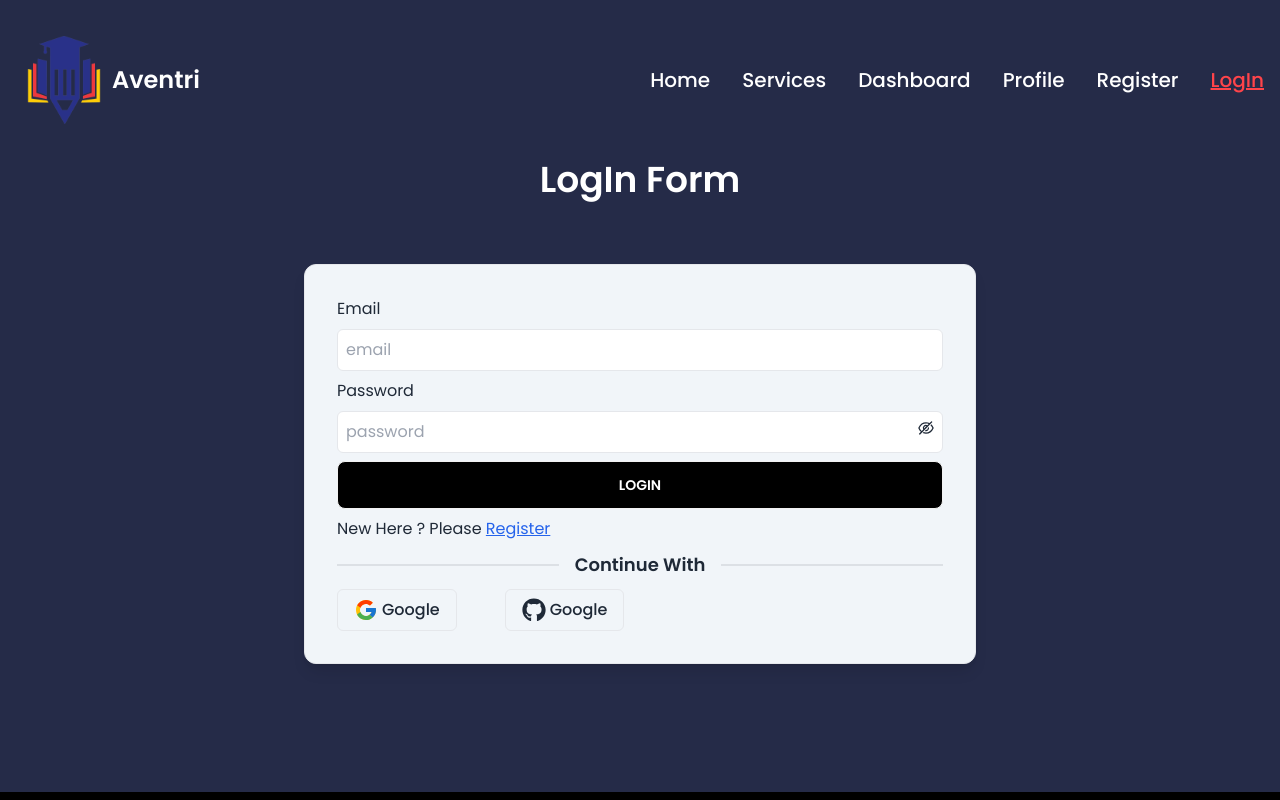
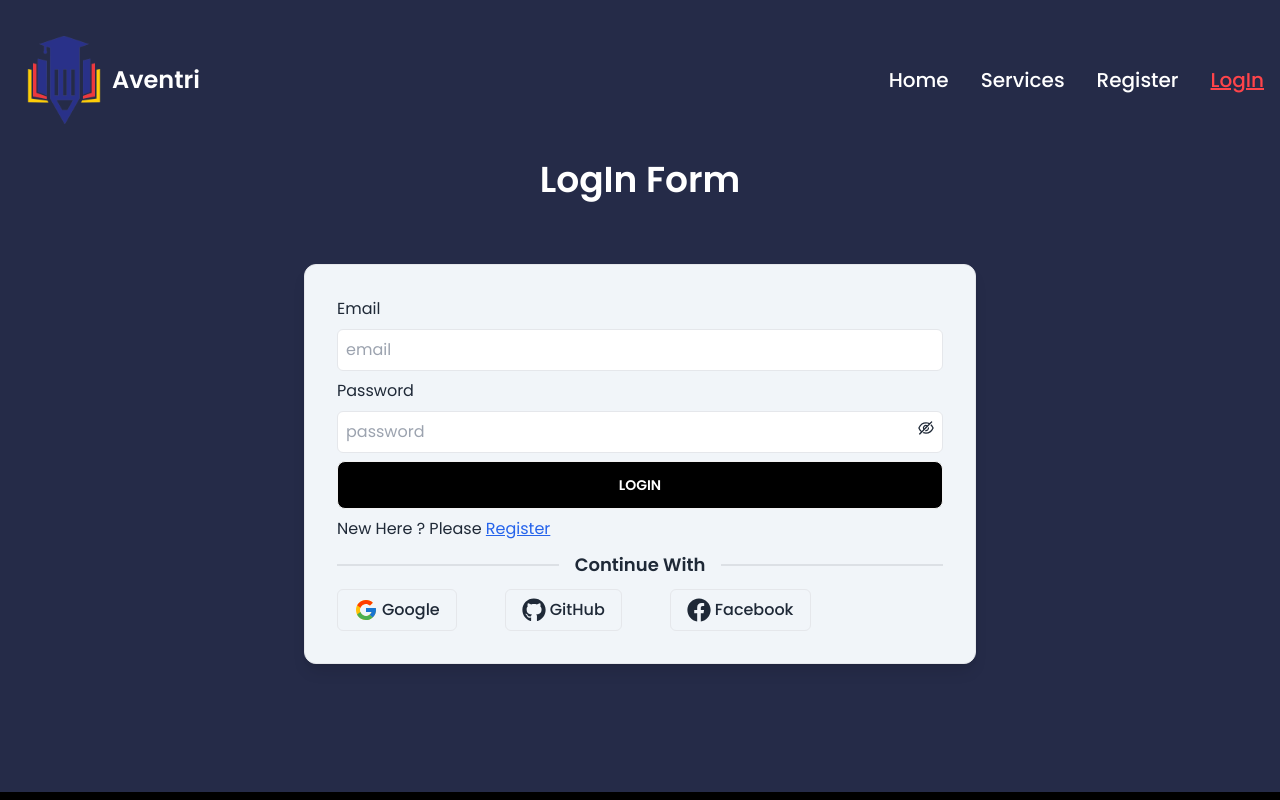
Before and after one commit to tohahpro/Educational-event, a React (Vite) app: page /login in a window 1280 px wide. Shown: the top 800 px of the page. Built offline with nearby package versions, Linux system fonts and the light colour scheme; no server answers.

Commit message:
repo change

```diff
--- a/index.html
+++ b/index.html
@@ -5,7 +5,7 @@
   <meta charset="UTF-8" />
   <link rel="icon" type="image/svg+xml" href="/vite.svg" />
   <meta name="viewport" content="width=device-width, initial-scale=1.0" />
-  <title>Educational Events</title>
+  <title>Aventri</title>
 </head>
 
 <body>
--- a/package.json
+++ b/package.json
@@ -17,6 +17,7 @@
     "match-sorter": "^6.3.1",
     "prop-types": "^15.8.1",
     "react": "^18.2.0",
+    "react-countup": "^6.4.2",
     "react-dom": "^18.2.0",
     "react-hot-toast": "^2.4.1",
     "react-icons": "^4.11.0",
--- a/src/Components/Footer/Footer.jsx
+++ b/src/Components/Footer/Footer.jsx
@@ -3,7 +3,7 @@ import logo from '../../assets/Images/Logo-color-removebg-preview.png'
 const Footer = () => {
     return (
         <div>
-            <footer className="lg:flex px-32 lg:px-0 lg:justify-around py-20 bg-black text-white">
+            <footer className="lg:flex px-56 lg:px-0 lg:justify-around py-20 bg-black text-white">
                 <div className='flex items-center'>
                     <img className='w-24' src={logo} alt="" />
                     <p className='text-xl font-semibold'> Aventri</p>
--- a/src/Components/Layout/MainLayout.jsx
+++ b/src/Components/Layout/MainLayout.jsx
@@ -4,10 +4,12 @@ import { Toaster } from "react-hot-toast";
 import Footer from "../Footer/Footer";
 
 
+
 const MainLayout = () => {
     return (
         <div className="">
             <Navbar></Navbar>
+
             <Outlet></Outlet>
             <Footer></Footer>
             <Toaster />
--- a/src/Components/Navbar/Navbar.jsx
+++ b/src/Components/Navbar/Navbar.jsx
@@ -29,7 +29,7 @@ const Navbar = () => {
     }, [])
 
     return (
-        <div className="max-w-[1400px]">
+        <div className="lg:mx-56">
             <nav style={{ backgroundColor: `${color}` }}
                 className="
                         px-4 absolute top-8 left-0 right-0 z-[2]
@@ -45,7 +45,7 @@ const Navbar = () => {
                     </div>
 
                     <ul style={{ color: `${textColor}` }}
-                        className={`absolute md:flex mt-64 ml-40 bg-black md:m-0 p-6 md:p-0 lg:m-0 duration-2000
+                        className={`absolute md:flex mt-64 w-full lg:max-w-fit bg-black md:m-0 p-6 md:p-0 duration-2000
                         ${open ? ' ' : 'hidden'} md:static
                         md:bg-transparent text-center rounded-lg gap-8`}>
                         <li className=" text-xl font-medium">
@@ -68,6 +68,11 @@ const Navbar = () => {
                                 Services
                             </NavLink>
                         </li>
+                        {
+                            user?.emailVerified ?
+
+
+                                <>
                                     <li className=" text-xl font-medium">
                                         <NavLink
                                             to="/dashboard"
@@ -88,6 +93,10 @@ const Navbar = () => {
                                             Profile
                                         </NavLink>
                                     </li>
+                                </>
+
+                                : ''
+                        }
                         <li className=" text-xl font-medium">
                             <NavLink
                                 to="/register"
--- /dev/null
+++ b/src/Components/Pages/Home/CountUp.jsx
@@ -0,0 +1,11 @@
+
+
+const CountUp = () => {
+    return (
+        <div>
+
+        </div>
+    );
+};
+
+export default CountUp;
--- a/src/Components/Pages/Home/Home.jsx
+++ b/src/Components/Pages/Home/Home.jsx
@@ -21,7 +21,7 @@ const Home = () => {
     return (
         <div className="">
             <Banner></Banner>
-            <div className="lg:max-w-[1400px] mx-auto">
+            <div className="mx-56">
 
                 <div className=" lg:flex flex-row-reverse my-20 md:items-center mx-auto ">
 
@@ -50,7 +50,7 @@ const Home = () => {
 
             </div>
 
-            <div className="max-w-[1400px] mx-auto">
+            <div className="mx-56">
 
                 <h2 className="text-center text-3xl font-semibold py-4">Our Services</h2>
                 <p className="text-center w-[20rem] lg:w-[750px] mx-auto mb-4">Orci, gravida at dolor penatibus praesent. Id ac nunc nunc elementum vitae nunc cursus. Nunc cras facilisis fermentum elementum, suspendisse augue dolor.</p>
@@ -68,7 +68,7 @@ const Home = () => {
                         {
                             services.slice(0, 6).map(service =>
                                 <div key={service.id}>
-                                    <div className="card card-compact h-96 lg:w-96 bg-base-100 shadow-xl">
+                                    <div className="card card-compact   bg-base-100 shadow-xl">
                                         <figure><img className="w-full" src={service.image} alt="Shoes" /></figure>
                                         <div className="card-body">
                                             <h2 className="card-title text-left">{service.title}</h2>
--- a/src/Components/Pages/UserLogin/Login.jsx
+++ b/src/Components/Pages/UserLogin/Login.jsx
@@ -24,6 +24,7 @@ const Login = () => {
         if (!/^(?=.*\d)(?=.*[!@#$%^&*])(?=.*[a-z])(?=.*[A-Z]).{8,}$/.test(password)) {
             return toast.error("Invalid password")
         }
+
 
         userLogin(email, password)
             .then(res => {
--- a/src/Components/Pages/UserLogin/SocialLogin.jsx
+++ b/src/Components/Pages/UserLogin/SocialLogin.jsx
@@ -4,6 +4,7 @@ import toast from "react-hot-toast";
 import { useLocation, useNavigate } from "react-router-dom";
 import { FcGoogle } from 'react-icons/fc';
 import { FaGithub } from 'react-icons/fa';
+import { FaFacebook } from 'react-icons/fa';
 
 
 const SocialLogin = () => {
@@ -11,7 +12,7 @@ const SocialLogin = () => {
     const location = useLocation()
     const navigate = useNavigate()
     // google SignIn context
-    const { googleLogin, gitHubLogin } = useContext(AuthContext)
+    const { googleLogin, gitHubLogin, facebookLogin } = useContext(AuthContext)
 
 
     const handleSocialLogin = (media) => {
@@ -35,7 +36,7 @@ const SocialLogin = () => {
     return (
         <div>
             <div className="divider text-lg font-semibold">Continue With</div>
-            <div className="flex gap-12">
+            <div className="lg:flex gap-12">
                 <div
                     onClick={() => handleSocialLogin(googleLogin)}
                     className="py-2 px-4 flex items-center gap-1 border rounded-md hover:cursor-pointer">
@@ -44,7 +45,12 @@ const SocialLogin = () => {
                 <div
                     onClick={() => handleSocialLogin(gitHubLogin)}
                     className="py-2 px-4 flex items-center gap-1 border rounded-md hover:cursor-pointer">
-                    <FaGithub className="text-2xl"></FaGithub> <span className="text-base font-medium">Google</span>
+                    <FaGithub className="text-2xl"></FaGithub> <span className="text-base font-medium">GitHub</span>
+                </div>
+                <div
+                    onClick={() => handleSocialLogin(facebookLogin)}
+                    className="py-2 px-4 flex items-center gap-1 border rounded-md hover:cursor-pointer">
+                    <FaFacebook className="text-2xl"></FaFacebook> <span className="text-base font-medium">Facebook</span>
                 </div>
             </div>
         </div>
--- a/src/Components/Provider/AuthProvider.jsx
+++ b/src/Components/Provider/AuthProvider.jsx
@@ -1,11 +1,13 @@
 import { createContext, useEffect, useState } from "react";
 import PropTypes from 'prop-types';
-import { GithubAuthProvider, GoogleAuthProvider, createUserWithEmailAndPassword, onAuthStateChanged, signInWithEmailAndPassword, signInWithPopup, signOut, updateProfile } from "firebase/auth";
+import { FacebookAuthProvider, GithubAuthProvider, GoogleAuthProvider, createUserWithEmailAndPassword, onAuthStateChanged, sendEmailVerification, signInWithEmailAndPassword, signInWithPopup, signOut, updateProfile } from "firebase/auth";
 import auth from "../Firebase/Firebase.config";
 
 
 const googleProvider = new GoogleAuthProvider();
 const gitHubProvider = new GithubAuthProvider();
+const facebookProvider = new FacebookAuthProvider();
+
 
 export const AuthContext = createContext(null)
 
@@ -24,6 +26,10 @@ const AuthProvider = ({ children }) => {
     // gitHub login
     const gitHubLogin = () => {
         return signInWithPopup(auth, gitHubProvider)
+    }
+
+    const facebookLogin = () => {
+        return signInWithPopup(auth, facebookProvider)
     }
 
     // user signUp
@@ -50,12 +56,22 @@ const AuthProvider = ({ children }) => {
     }
 
 
+    // email verification
+    const emailVerified = () => {
+        return sendEmailVerification(auth.currentUser)
+    }
+
+
     // user authentication
     useEffect(() => {
         const unSubscribe = onAuthStateChanged(auth, (CurrentUser) => {
+            // if (CurrentUser.emailVerified) {
+            //     setUser(CurrentUser)
+            // }
+            // else {
+            //     alert('verify email')
+            // }
             setUser(CurrentUser)
-
-
         });
         return () => {
             unSubscribe()
@@ -69,9 +85,11 @@ const AuthProvider = ({ children }) => {
         user,
         googleLogin,
         gitHubLogin,
+        facebookLogin,
         createUser,
         userLogin,
         logOut,
+        emailVerified,
         userUpdate
     }
 
--- a/src/Components/Router/PrivateRouter.jsx
+++ b/src/Components/Router/PrivateRouter.jsx
@@ -9,7 +9,7 @@ const PrivateRouter = ({ children }) => {
     const location = useLocation()
     console.log(location.pathname);
 
-    if (user) {
+    if (user?.emailVerified) {
         return children;
     }
 
```
Also changed, not shown: src/Components/Pages/UserLogin/Register.jsx (+15 -4 lines), 1 other file (tests, documents, lock files or other folders). Lines whose indentation alone changed are shown as unchanged.
